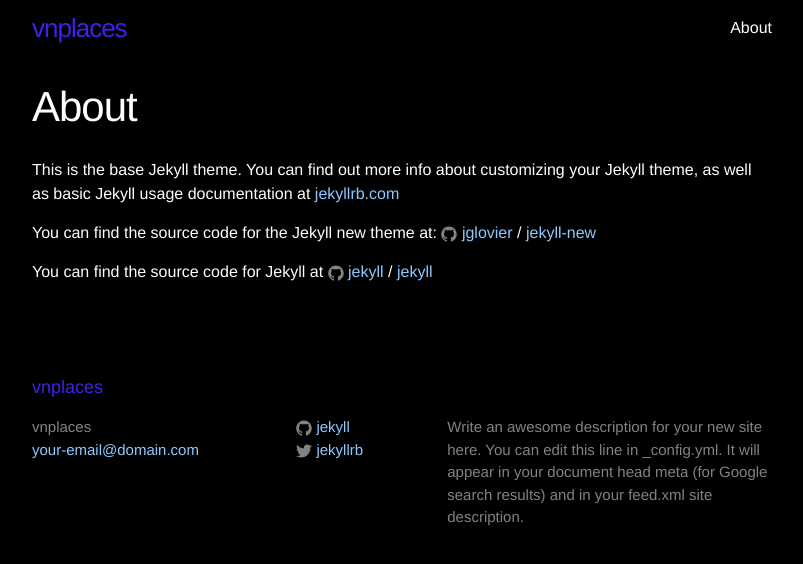
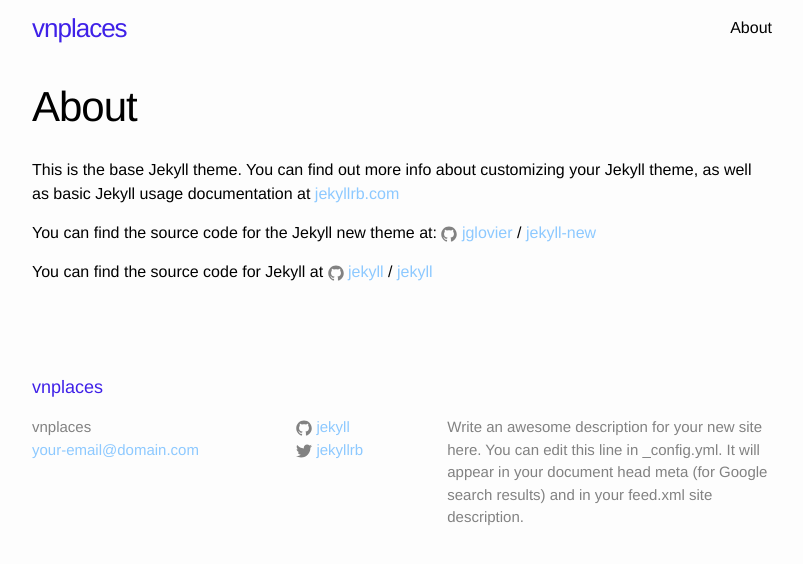
Before and after one commit to ssugar/vnplaces, a Jekyll site: the page built from about.md, in a window 1280 px wide. Shown: the top 564 px of the page, without its empty margins (238-1041 px from the left). Built offline with Jekyll 4.4.1, drawn with Linux system fonts in a browser that asks for light colours; a script that is not in the unit is left out.

Commit message:
switching back to white background black text

```diff
--- a/css/main.scss
+++ b/css/main.scss
@@ -15,8 +15,8 @@
 $spacing-unit:     30px;
 
 $header-color:     #3F21E8;
-$text-color:       #fdfdfd;
-$background-color: #000;
+$text-color:       #000;
+$background-color: #FDFDFD;
 $brand-color:      #8DC9FF;
 
 $grey-color:       #828282;
```
